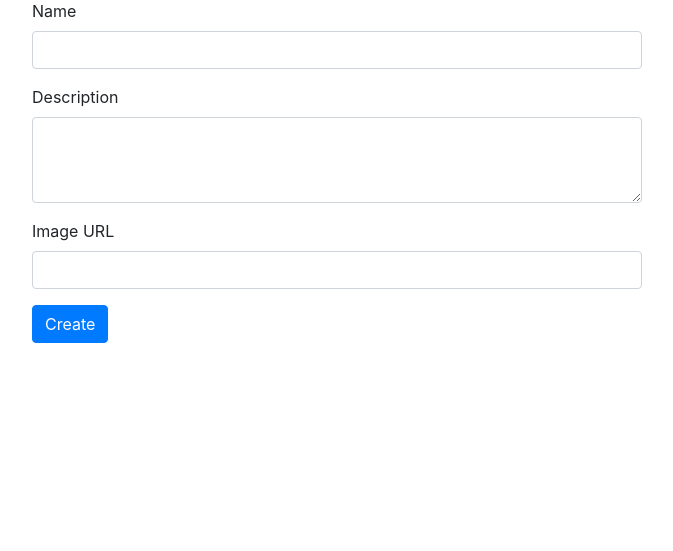
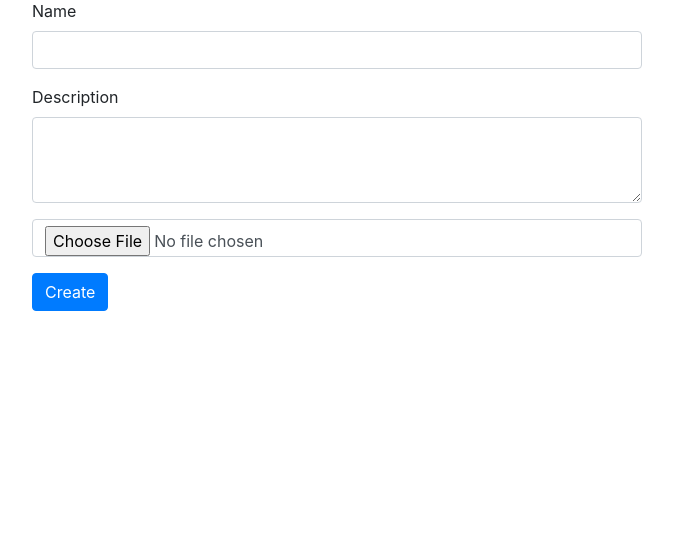
Before and after one commit to nrgxtra/web_framework, a Django app: page /create/ in a window 1280 px wide. Shown: the part 113-664 px from the top of the page, without its empty margins (303-976 px from the left). Run offline with Django 3.2, Linux system fonts and the light colour scheme; some libraries are stand-ins or nearby versions.

Commit message:
included upload files

```diff
--- a/templates_advanced_lab/pythons_app/forms.py
+++ b/templates_advanced_lab/pythons_app/forms.py
@@ -8,6 +8,6 @@ class PythonCreateForm(forms.ModelForm):
         widgets = {
             'name': forms.TextInput(attrs={'class': 'form-control'}),
             'description': forms.Textarea(attrs={'class': 'form-control', 'rows': '3'}),
-            'image': forms.TextInput(attrs={'class': 'form-control'}),
+            'image': forms.FileInput(attrs={'class': 'form-control'}),
         }
         fields = '__all__'
--- a/templates_advanced_lab/pythons_app/models.py
+++ b/templates_advanced_lab/pythons_app/models.py
@@ -5,4 +5,4 @@ from django.db import models
 class Python(models.Model):
     name = models.CharField(max_length=25)
     description = models.TextField()
-    image = models.URLField()
+    image = models.ImageField()
--- a/templates_advanced_lab/pythons_app/views.py
+++ b/templates_advanced_lab/pythons_app/views.py
@@ -14,10 +14,9 @@ def create(req):
         form = PythonCreateForm()
         return render(req, 'create.html', {'form': form})
     else:
-        data = req.POST
-        form = PythonCreateForm(data)
+        form = PythonCreateForm(req.POST, req.FILES)
         print(form)
         if form.is_valid():
-            python = form.save()
-            python.save()
+            form.save()
             return redirect('index')
+        return render(req, 'create.html', {'form': form})
--- a/templates_advanced_lab/templates/common/python_details.html
+++ b/templates_advanced_lab/templates/common/python_details.html
@@ -1,7 +1,7 @@
 <div class="d-flex p-3">
     {% for python in pythons %}
         <div class="card m-3" style="width: 18rem;">
-            <img class="card-img-top" src="{{ python.image }}" alt="Card image cap">
+            <img class="card-img-top" src="{{ python.image.url }}" alt="Card image cap">
             <div class="card-body">
                 <h5 class="card-title">{{ python.name }}</h5>
                 <p class="card-text">{{ python.description }}</p>
--- a/templates_advanced_lab/templates/create.html
+++ b/templates_advanced_lab/templates/create.html
@@ -1,7 +1,7 @@
 {% extends 'common/base.html' %}
 {% block content %}
     <h1 class="text-center">Create Python</h1>
-    <form class="col-lg-6 offset-lg-3" method="post">
+    <form class="col-lg-6 offset-lg-3" method="post" enctype="multipart/form-data">
         {% csrf_token %}
         <div class="form-group">
             <label for="name">Name</label>
@@ -11,10 +11,7 @@
             <label for="description">Description</label>
             {{ form.description }}
         </div>
-        <div class="form-group">
-            <label for="image">Image URL</label>
             {{ form.image }}
-        </div>
-        <input type="submit" value="Create" class="btn btn-primary">
+        <input type="submit" value="Create" class="btn btn-primary mt-3">
     </form>
 {% endblock %}
--- a/templates_advanced_lab/templates_advanced/settings.py
+++ b/templates_advanced_lab/templates_advanced/settings.py
@@ -121,3 +121,6 @@ USE_TZ = True
 # https://docs.djangoproject.com/en/3.0/howto/static-files/
 
 STATIC_URL = '/static/'
+
+MEDIA_URL = '/media/'
+MEDIA_ROOT = os.path.join(BASE_DIR, 'media')
--- a/templates_advanced_lab/templates_advanced/urls.py
+++ b/templates_advanced_lab/templates_advanced/urls.py
@@ -13,10 +13,13 @@ Including another URLconf
     1. Import the include() function: from django.urls import include, path
     2. Add a URL to urlpatterns:  path('blog/', include('blog.urls'))
 """
+from django.conf import settings
+from django.conf.urls.static import static
 from django.contrib import admin
+
 from django.urls import path, include
 
 urlpatterns = [
     path('admin/', admin.site.urls),
     path('', include('pythons_app.urls'))
-]
+] + static(settings.MEDIA_URL, document_root=settings.MEDIA_ROOT)
```
Also changed, not shown: templates_advanced_lab/media/python_snake.webp (added), templates_advanced_lab/pythons_app/migrations/0002_auto_20220309_1203.py (added), 1 other file.
